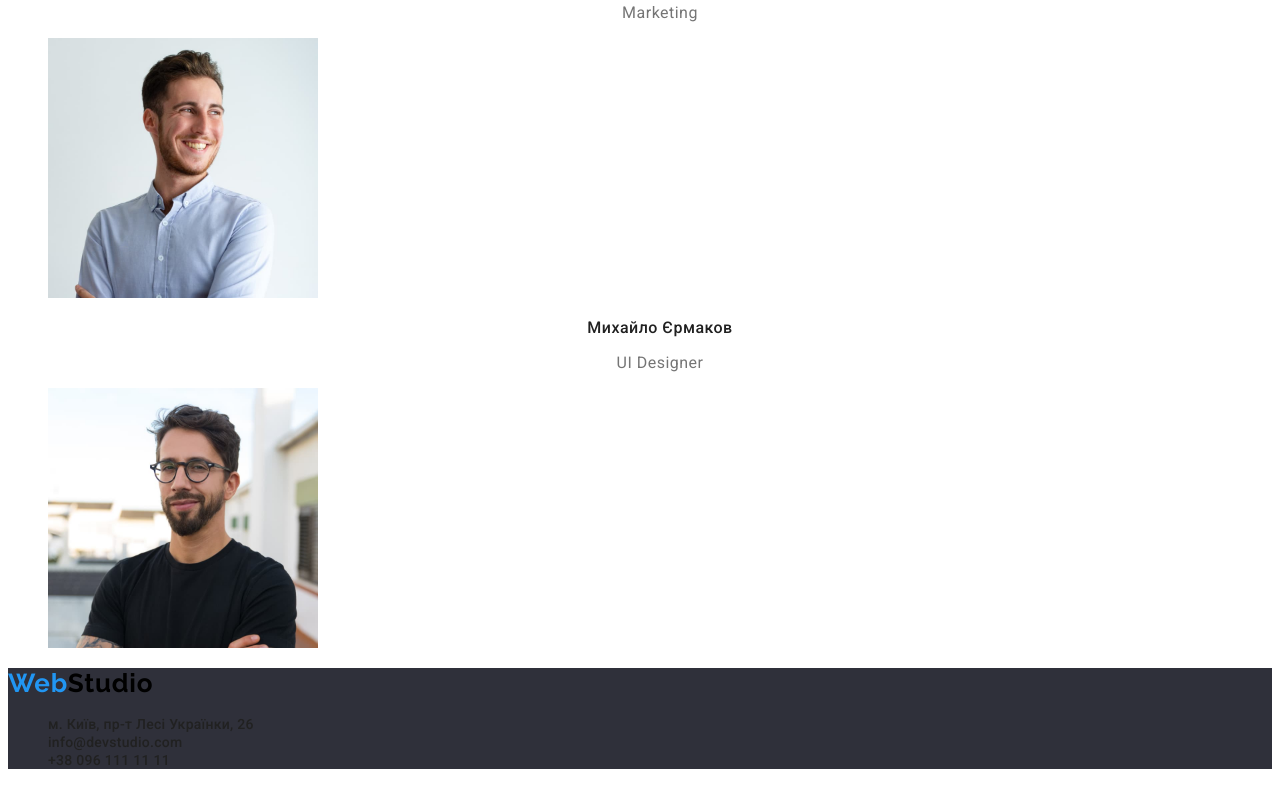
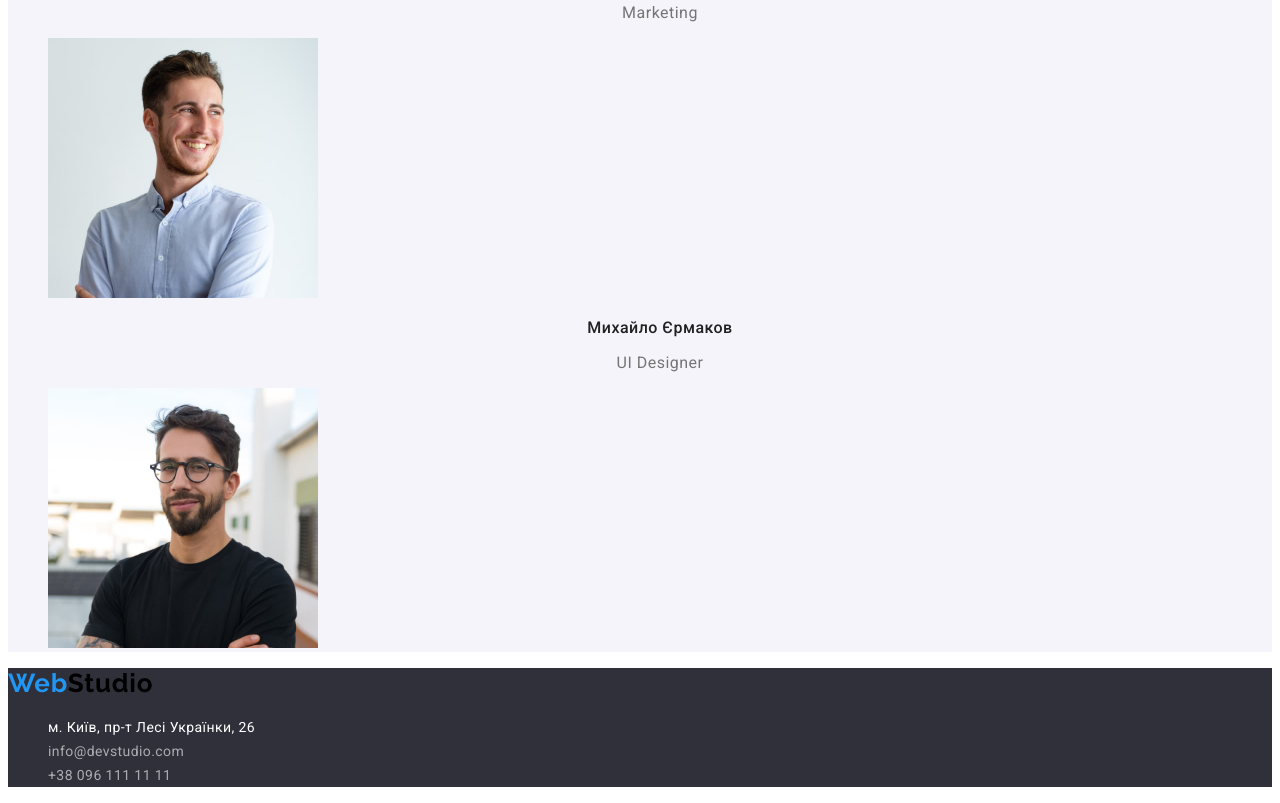
Before and after one commit to aspirantmpm/goit-markup-hw-02, a plain HTML site: page index.html in a window 1280 px wide. Shown: the part 2519-3322 px from the top of the page. Drawn offline with Linux system fonts and the light colour scheme.

Commit message:
Text CSS done

```diff
--- a/CSS/styles.css
+++ b/CSS/styles.css
@@ -1,4 +1,3 @@
-
 body {
   background-color: #ffffff;
 }
@@ -120,6 +119,10 @@ ul {
 
 /* Sections */
 
+.team {
+  background-color: #F5F4FA;
+}
+
 .section-title {
   font-family: 'Roboto';
   font-style: normal;
@@ -196,11 +199,29 @@ ul {
 
 /* Footer */
 
-footer {background-color: #2F303A;}
+footer {
+  background-color: #2F303A;
+}
 
-/* Колір заголовків #212121 #FFFFFF */
-/* Колір тексту та телефону #757575 */
-/* Колір кнопок та пошти #2196F3 */
-/* Колір фону секції #F5F4FA */
-/* Колір фону футера #2F303A*/
-/* Посилання у футері rgba(255, 255, 255, 0.6) */
+.map {
+  font-family: 'Roboto';
+  font-style: normal;
+  font-weight: 400;
+  font-size: 14px;
+  line-height: 24px;
+  letter-spacing: 0.03em;
+  color: #FFFFFF;
+  text-decoration: none;
+}
+
+.footer-mail,
+.footer-tel {
+  font-family: 'Roboto';
+  font-style: normal;
+  font-weight: 400;
+  font-size: 14px;
+  line-height: 24px;
+  letter-spacing: 0.03em;
+  color: rgba(255, 255, 255, 0.6);
+  text-decoration: none;
+}
--- a/index.html
+++ b/index.html
@@ -110,7 +110,7 @@
       </section>
 
       <!-- Team -->
-      <section class="section">
+      <section class="team">
         <h2 class="section-title">Наша команда</h2>
         <ul class="list">
           <li class="list-item">
@@ -168,7 +168,7 @@
         <ul class="list">
           <li class="list-item">
             <a
-              class="link"
+              class="map"
               href="https://goo.gl/maps/9DJzsWmat6Y25X9Y6"
               target="_blank"
               rel="noopener noreferrer"
@@ -176,9 +176,11 @@
             >
           </li>
           <li class="list-item">
-            <a class="link" href="mailto:info@devstudio.com">info@devstudio.com</a>
+            <a class="footer-mail" href="mailto:info@devstudio.com">info@devstudio.com</a>
           </li>
-          <li class="list-item"><a class="link" href="tel:+380961111111">+38 096 111 11 11</a></li>
+          <li class="list-item">
+            <a class="footer-tel" href="tel:+380961111111">+38 096 111 11 11</a>
+          </li>
         </ul>
       </address>
     </footer>
```
Also changed, not shown: portfolio.html (+13 -7 lines).
